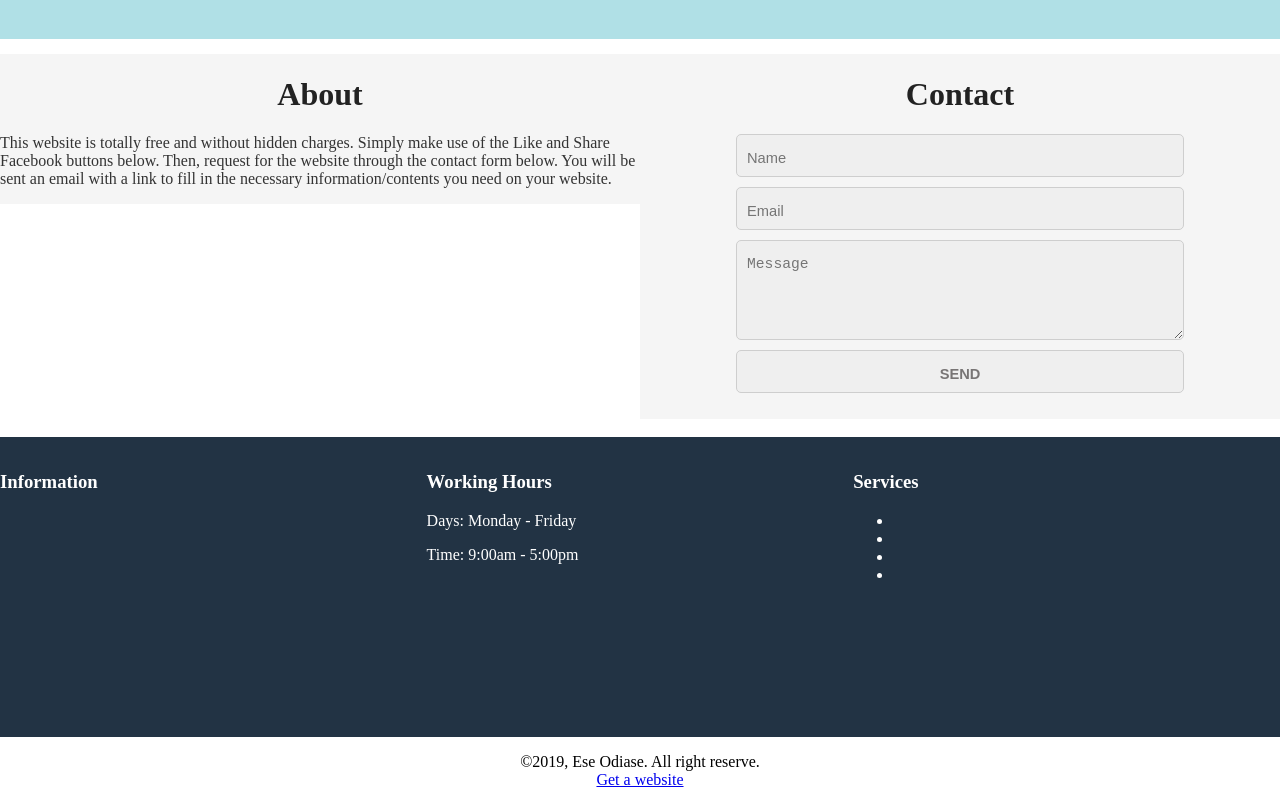
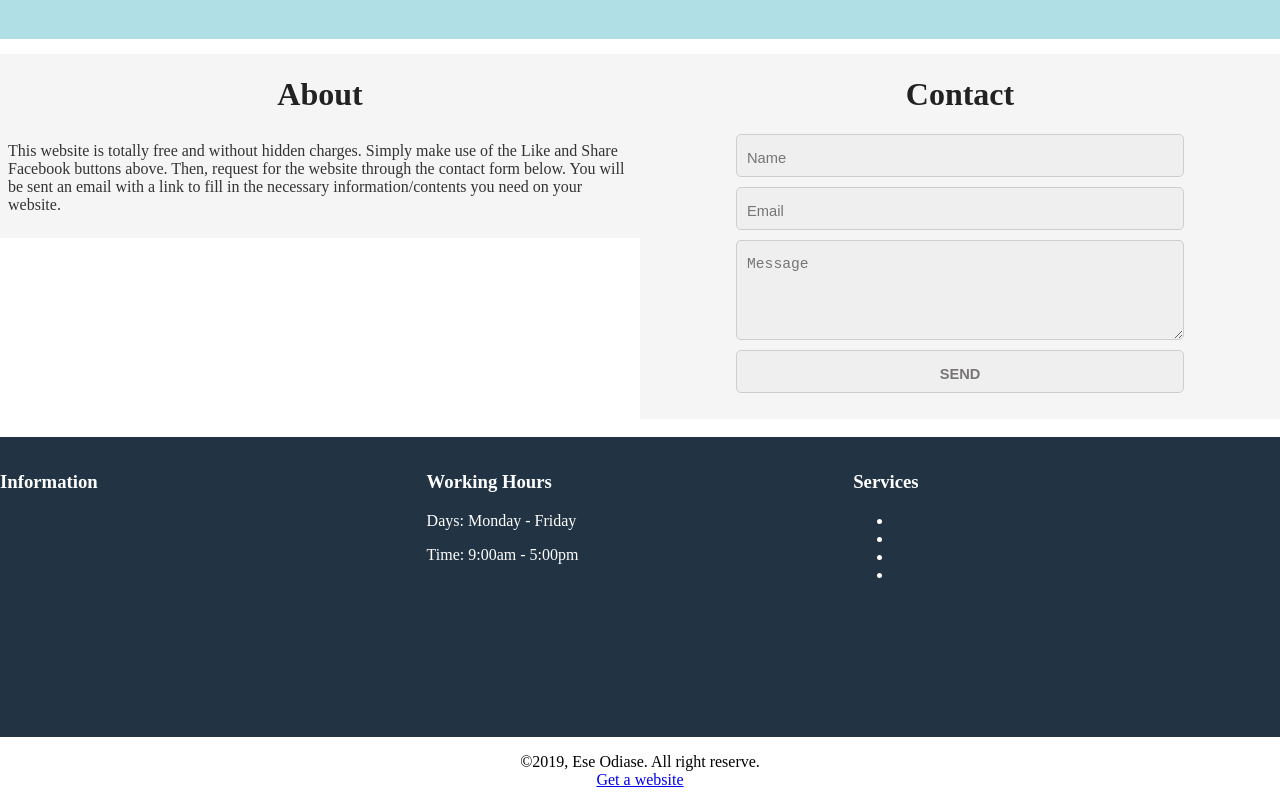
Before and after one commit to eseodiase/free-website, a plain HTML site: page index.html in a window 1280 px wide. Shown: the part 1420-2225 px from the top of the page. Drawn offline with nearby package versions, Linux system fonts and the light colour scheme.

Commit message:
Update index.html

```diff
--- a/index.html
+++ b/index.html
@@ -86,7 +86,7 @@
     <div class="row" id="about">
         <div class="column2">
         <h1 style="color:#222">About</h1>
-        <p style="color:#333">This website is totally free and without hidden charges. Simply make use of the Like and Share Facebook buttons below. Then, request for the website through the contact form below. You will be sent an email with a link to fill in the necessary information/contents you need on your website.
+        <p style="color:#333; padding:8px">This website is totally free and without hidden charges. Simply make use of the Like and Share Facebook buttons above. Then, request for the website through the contact form below. You will be sent an email with a link to fill in the necessary information/contents you need on your website.
    </p>
         </div>
 
```
